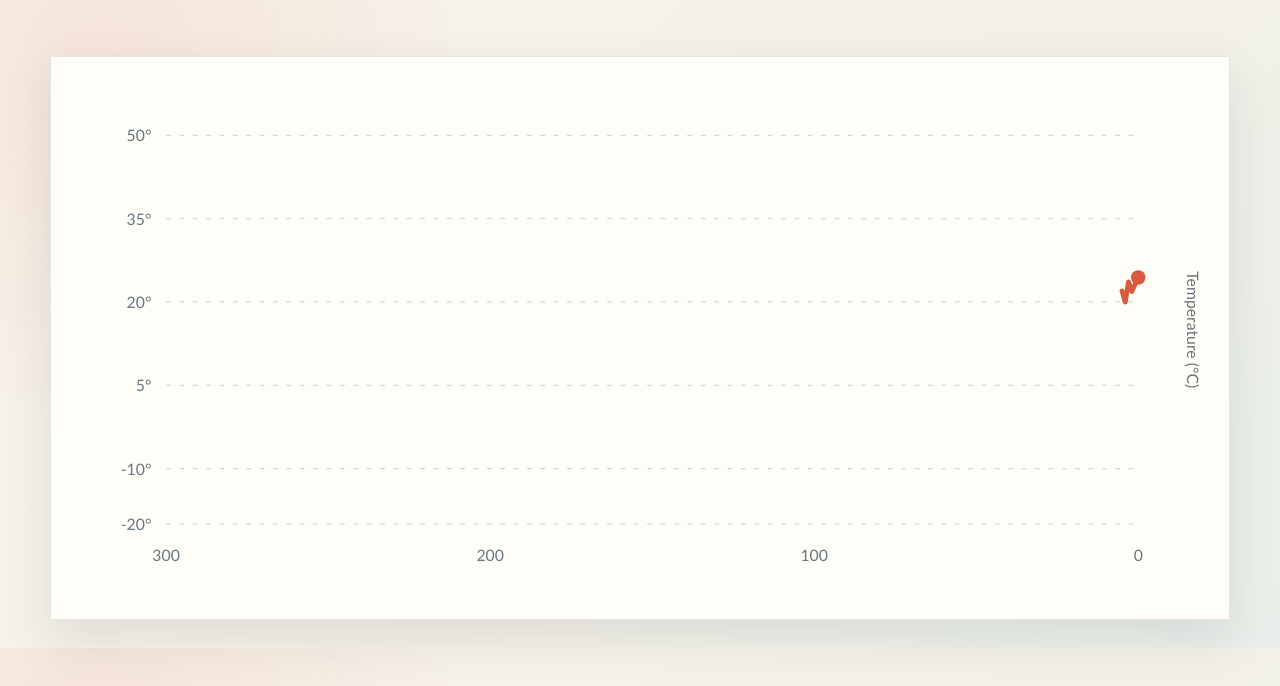
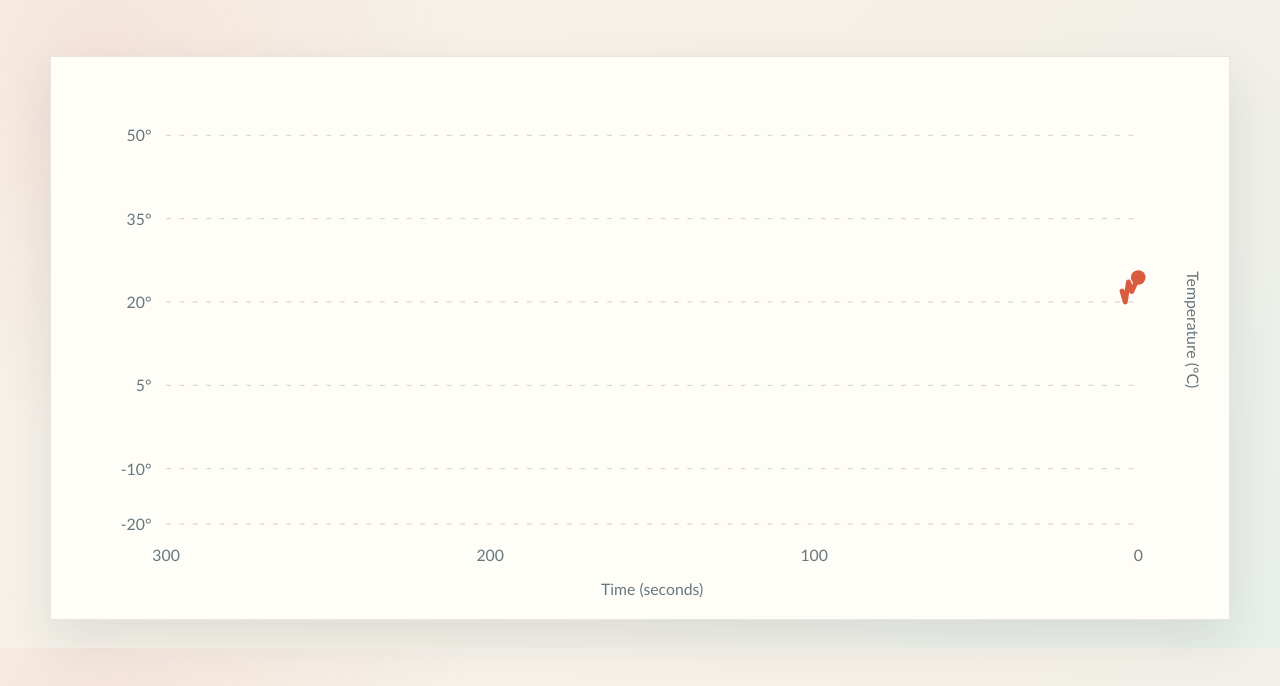
Before and after one commit to akaiser05/tempwebsitelab1, a plain HTML site: page index.html in a window 1280 px wide. Drawn offline with Linux system fonts and the light colour scheme.

Commit message:
Add x-axis label for time in temperature chart

```diff
--- a/index.html
+++ b/index.html
@@ -15,6 +15,7 @@
                     <g id="grid-lines"></g>
                     <g id="axis-labels"></g>
                     <g id="time-axis-labels"></g>
+                    <text class="axis-label" x="470" y="398" text-anchor="middle">Time (seconds)</text>
                     <text class="axis-label" x="910" y="180" text-anchor="middle" transform="rotate(90 910 180)">Temperature (°C)</text>
                     <polyline id="temperature-line" points="" fill="none" stroke="currentColor" stroke-width="4" stroke-linecap="round" stroke-linejoin="round"></polyline>
                     <circle id="latest-point" r="6" fill="currentColor"></circle>
```
